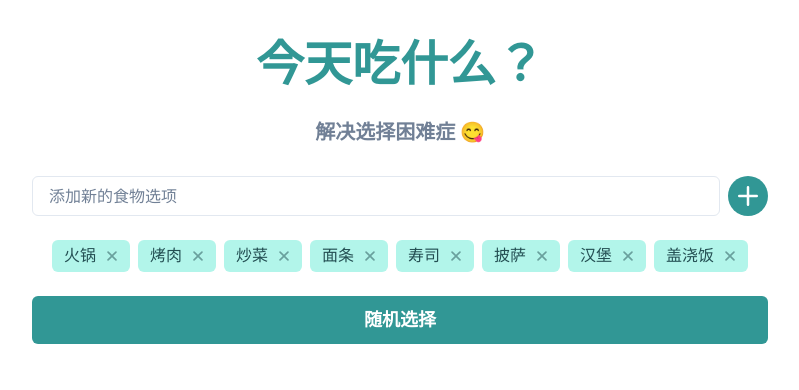
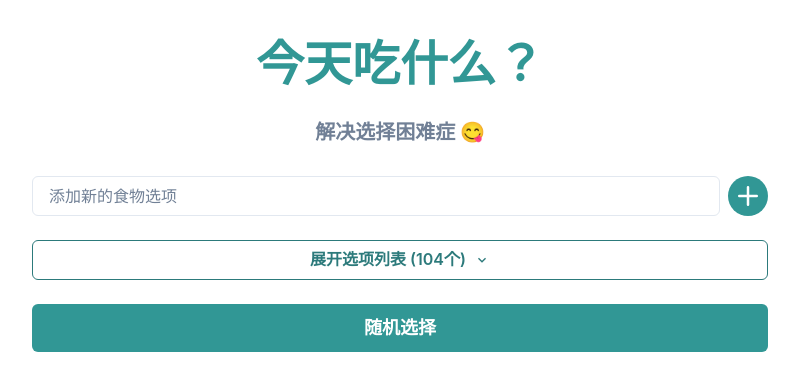
Before and after one commit to one-answer/chisha, a React (Vite) app: page / in a window 1280 px wide. Shown: the top 390 px of the page, without its empty margins (240-1039 px from the left). Built offline with nearby package versions, Linux system fonts and the light colour scheme.

Commit message:
添加选项

```diff
--- a/src/components/FoodSelector.tsx
+++ b/src/components/FoodSelector.tsx
@@ -13,20 +13,34 @@ import {
   WrapItem,
   Input,
   HStack,
-  IconButton
+  IconButton,
+  Collapse,
+  useDisclosure
 } from '@chakra-ui/react'
-import { AddIcon } from '@chakra-ui/icons'
+import { AddIcon, ChevronDownIcon, ChevronUpIcon } from '@chakra-ui/icons'
 
 // 默认食物列表
 const DEFAULT_FOODS = [
-  '火锅', '烤肉', '炒菜', '面条',
-  '寿司', '披萨', '汉堡', '盖浇饭'
+  '火锅', '烤肉', '炒菜', '面条', '寿司', '披萨', '汉堡', '盖浇饭',
+  '麻辣烫', '冒菜', '煲仔饭', '生煎', '饺子', '拉面', '炸酱面', '重庆小面',
+  '肯德基', '麦当劳', '必胜客', '海底捞', '大盘鸡', '烧烤', '麻辣香锅', '粥',
+  '便当', '沙县小吃', '黄焖鸡米饭', '兰州拉面', '螺蛳粉', '酸辣粉', '肠粉', '云吞面',
+  '炒河粉', '叉烧饭', '烧鸭饭', '咖喱饭', '三明治', '煎饼果子', '炸鸡', '韩式炸鸡',
+  '韩式烤肉', '部队火锅', '寿喜锅', '天妇罗', '刺身', '回转寿司', '乌冬面', '荞麦面',
+  '咖喱乌冬', '亲子丼', '牛丼', '猪排饭', '天津饭', '炒面', '炒饭', '盒饭',
+  '麻婆豆腐', '水煮鱼', '红烧肉', '糖醋里脊', '宫保鸡丁', '鱼香肉丝', '回锅肉', '东坡肉',
+  '小龙虾', '大闸蟹', '粤式早茶', '肠粉', '虾饺', '烧卖', '叉烧包', '流沙包',
+  '蛋挞', '凉皮', '肉夹馍', '羊肉泡馍', '臊子面', '油泼面', '羊肉串', '烤鱼',
+  '酸菜鱼', '水煮牛肉', '毛血旺', '辣子鸡', '泡椒凤爪', '夫妻肺片', '担担面', '麻辣兔头',
+  '卤味', '鸭血粉丝', '酱骨头', '羊蝎子', '铁板烧', '关东煮', '寿司', '拌饭',
+  '石锅拌饭', '炸串', '串串香', '自助餐', '海鲜', '粥店', '面馆', '快餐'
 ]
 
 const FoodSelector = () => {
   const [foods, setFoods] = useState<string[]>(DEFAULT_FOODS)
   const [selectedFood, setSelectedFood] = useState<string>('')
   const [newFood, setNewFood] = useState('')
+  const { isOpen, onToggle } = useDisclosure()
   const toast = useToast()
 
   // 随机选择食物
@@ -98,6 +112,17 @@ const FoodSelector = () => {
         />
       </HStack>
 
+      <Button
+        width="100%"
+        onClick={onToggle}
+        variant="outline"
+        colorScheme="teal"
+        rightIcon={isOpen ? <ChevronUpIcon /> : <ChevronDownIcon />}
+      >
+        {isOpen ? '收起选项列表' : '展开选项列表'} ({foods.length}个)
+      </Button>
+
+      <Collapse in={isOpen} animateOpacity>
         <Wrap gap={3}>
           {foods.map((food) => (
             <WrapItem key={food}>
@@ -112,6 +137,7 @@ const FoodSelector = () => {
             </WrapItem>
           ))}
         </Wrap>
+      </Collapse>
 
       <Button
         colorScheme="teal"
```
Lines whose indentation alone changed are shown as unchanged.
